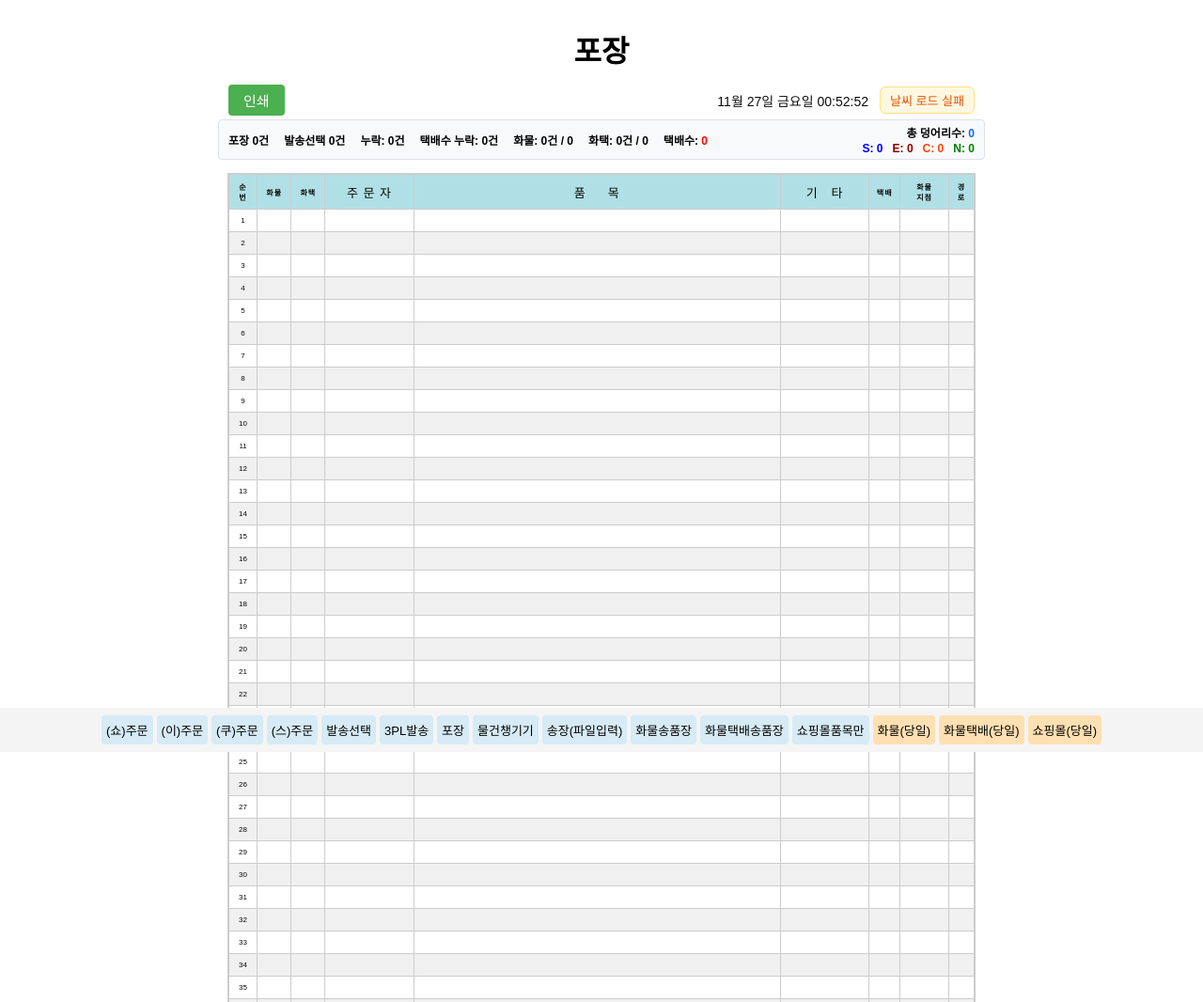
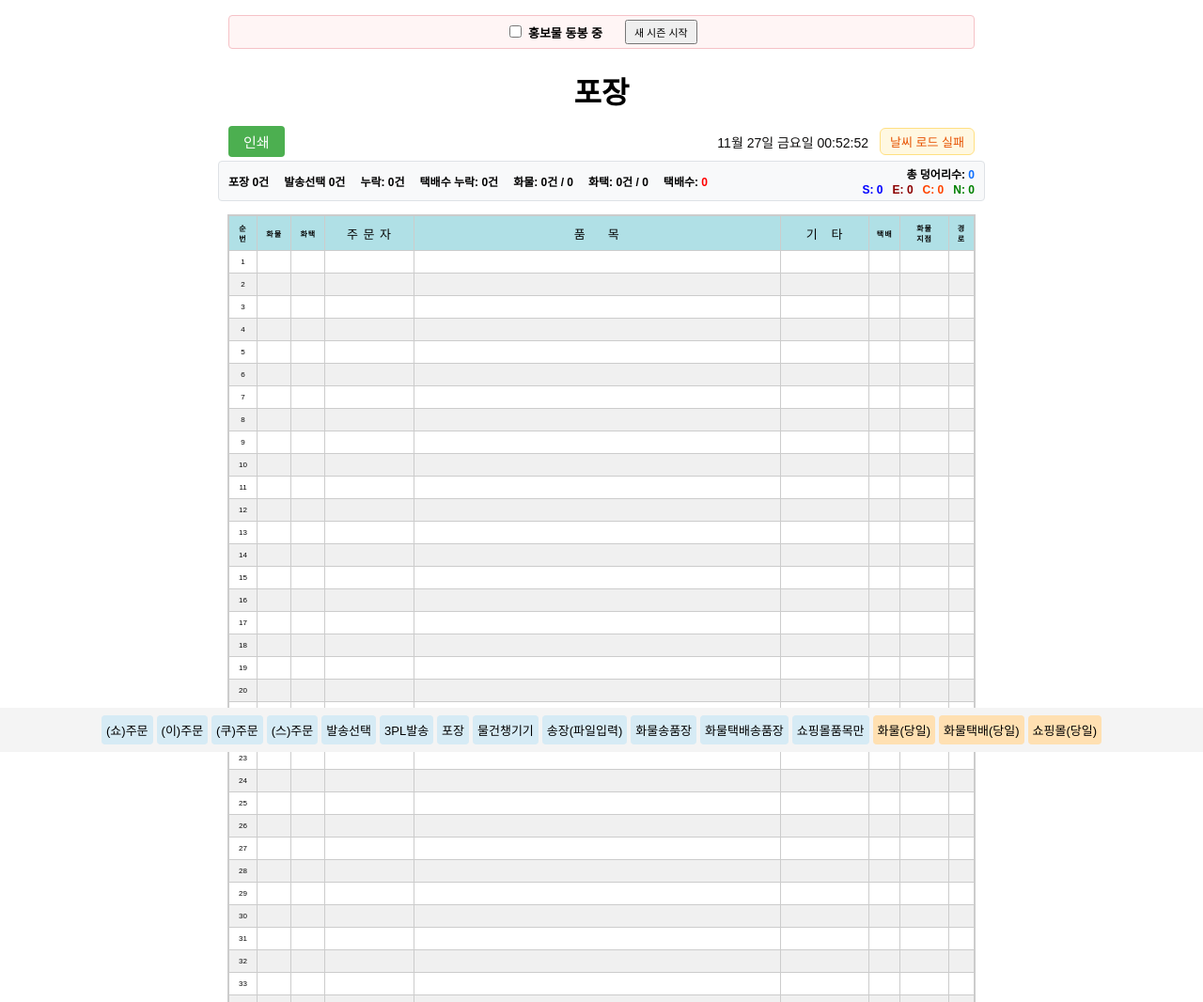
Before and after one commit to Yoo-young-min/MB-erp, a plain HTML site: page 포장.html in a window 1280 px wide. Shown: the top 1066 px of the page at 94% size. Drawn offline with Linux system fonts and the light colour scheme; no server answers.

Commit message:
Add files via upload

```diff
--- a/포장.html
+++ b/포장.html
@@ -428,5 +428,8 @@ window.addEventListener("pageshow",function(){ loadPackData(); });
 </script>
 
 <script src="버튼.js"></script>
+
+<script src="홍보.js"></script>
+
 </body>
 </html>
--- /dev/null
+++ b/홍보.js
@@ -0,0 +1,88 @@
+// ★ 홍보물(카탈로그·포스터·전단 등) 동봉 표시 — 포장.html 전용
+//   - [홍보물 동봉 중] 체크 시: 이번 시즌 처음 받는 고객은 순번 대신 '홍보' 표시
+//   - 체크 해제 시: 평소처럼 순번만 표시
+//   - 인쇄할 때 '홍보' 표시된 고객을 "받음"으로 기록 (이 PC 브라우저에만 저장, 외부 전송 없음)
+//   - 순번 칸 클릭: '홍보' 끄기(받지 않을 고객) ↔ 다시 켜기
+//   - [새 시즌 시작]: 기록을 비우고 처음부터
+//   * 이 기능을 없애려면 포장.html 맨 아래 홍보.js 불러오는 줄 하나만 지우면 됨
+(function(){
+  const ON_KEY="promoOn", SENT_KEY="promoSent";
+  const today=()=>{const t=new Date(),p=v=>String(v).padStart(2,"0");return t.getFullYear()+"-"+p(t.getMonth()+1)+"-"+p(t.getDate());};
+  const isOn=()=>localStorage.getItem(ON_KEY)==="1";
+  const loadSent=()=>{try{return JSON.parse(localStorage.getItem(SENT_KEY)||"{}");}catch(e){return {};}};
+  const saveSent=m=>localStorage.setItem(SENT_KEY,JSON.stringify(m));
+  const custKey=d=>{
+    const m=(d.mobile||"").replace(/\D/g,""); if(m.length>=9) return m;
+    const t=(d.tel||"").replace(/\D/g,"");    if(t.length>=9) return t;
+    return ((d.name||"")+"|"+(d.addr||"")).replace(/\s+/g,"");
+  };
+  let rowInfo=[];
+
+  // ── 상단 스위치 / 상태 표시 ──
+  function buildUI(){
+    const st=document.createElement("style");
+    st.textContent="#promoBox{display:flex;align-items:center;justify-content:center;gap:12px;font-size:13px;"+
+      "width:794px;margin:8px auto 0 auto;padding:4px 10px;box-sizing:border-box;"+
+      "background:#fff5f5;border:1px solid #f5c2c7;border-radius:4px;}"+
+      "#promoBox button{font-size:11px;padding:3px 8px;cursor:pointer;}"+
+      ".promo-mark{color:#d00;font-weight:bold;font-size:9px;white-space:nowrap;}"+
+      "@media print{#promoBox{display:none !important;}}";
+    document.head.appendChild(st);
+    const box=document.createElement("div"); box.id="promoBox";
+    box.innerHTML='<label style="cursor:pointer;"><input type="checkbox" id="promoChk"> <b>홍보물 동봉 중</b></label>'+
+      '<span id="promoInfo" style="color:#d00;"></span>'+
+      '<button type="button" id="promoReset">새 시즌 시작</button>';
+    const title=document.querySelector("h1");
+    if(title) title.parentNode.insertBefore(box,title); else document.body.prepend(box); // 타이틀 '포장' 위 한 줄
+    const chk=document.getElementById("promoChk");
+    chk.checked=isOn();
+    chk.addEventListener("change",()=>{ localStorage.setItem(ON_KEY,chk.checked?"1":"0"); render(); });
+    document.getElementById("promoReset").addEventListener("click",()=>{
+      if(!confirm("홍보물 받은 고객 기록을 모두 지우고 새 시즌을 시작할까요?")) return;
+      saveSent({}); render();
+    });
+  }
+
+  // ── 순번 칸 표시 ──
+  function render(){
+    let data=[]; try{data=JSON.parse(localStorage.getItem("packData")||"[]");}catch(e){}
+    const on=isOn(), sent=loadSent(), d=today(), seen=new Set(); let n=0; rowInfo=[];
+    document.querySelectorAll("#orderTable tr").forEach((row,i)=>{
+      const c=row.cells[0]; if(!c) return;
+      const it=data[i]; let show=false, k=null, r="";
+      if(on&&it&&(it.name||it.item)){
+        k=custKey(it); r=String(it.round||"");
+        const s=sent[k];
+        show=!seen.has(k)&&(!s||(s.d===d&&s.r===r)); // 미수령 or 오늘 같은 회차(재인쇄)
+        seen.add(k);
+      }
+      rowInfo[i]=k?{k,r,show}:null;
+      if(show){ c.innerHTML='<span class="promo-mark">홍보</span>'; n++; }
+      else if(c.textContent!==String(i+1)) c.textContent=i+1;
+    });
+    const info=document.getElementById("promoInfo");
+    if(info) info.textContent=on?("이번 회차 "+n+"건 · 누적 기록 "+Object.keys(sent).length+"명"):"";
+  }
+
+  // ── 인쇄 시 기록 ──
+  window.addEventListener("beforeprint",function(){
+    if(!isOn()) return;
+    const sent=loadSent(), d=today();
+    rowInfo.forEach(ri=>{ if(ri&&ri.show&&!sent[ri.k]) sent[ri.k]={d,r:ri.r}; });
+    saveSent(sent);
+  });
+
+  // ── 순번 칸 클릭: 홍보 끄기/켜기 ──
+  document.addEventListener("click",function(e){
+    if(!isOn()) return;
+    const td=e.target.closest&&e.target.closest("#orderTable td"); if(!td||td.cellIndex!==0) return;
+    const ri=rowInfo[td.parentElement.rowIndex-1]; if(!ri) return;
+    const sent=loadSent();
+    if(ri.show) sent[ri.k]={d:"제외",r:""}; else delete sent[ri.k];
+    saveSent(sent); render();
+  });
+
+  window.addEventListener("load",function(){ buildUI(); render(); });
+  window.addEventListener("focus",render);
+  window.addEventListener("pageshow",render);
+})();
```
